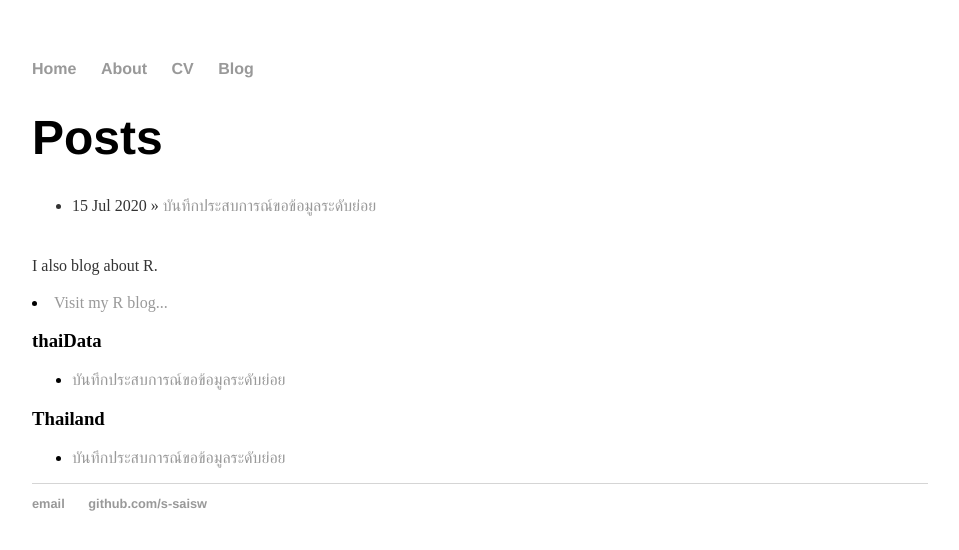
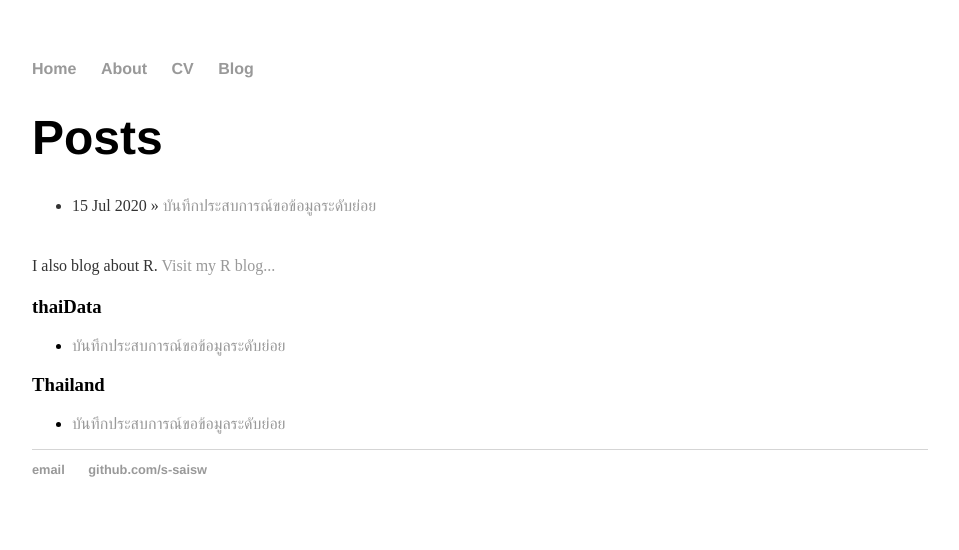
Before and after one commit to s-saisw/s-saisw.github.io, a Jekyll site: the page built from blog/index.html, in a window 1280 px wide. Shown: the top 550 px of the page, without its empty margins (160-1119 px from the left). Built offline with Jekyll 4.4.1, drawn with Linux system fonts in a browser that asks for light colours.

Commit message:
link fix

```diff
--- a/blog/index.html
+++ b/blog/index.html
@@ -10,7 +10,7 @@ title: Saisawat's Blog
 	  {% endfor %}
 	</ul>
 
-	<p>I also blog about R. <li><a href="https://s-saisw.github.io/myRblog/">Visit my R blog...</a></li></p>
+	<p>I also blog about R. <a href="https://s-saisw.github.io/myRblog/">Visit my R blog...</a></p>
 
 	{% for tag in site.tags %}
   <h3>{{ tag[0] }}</h3>
```
